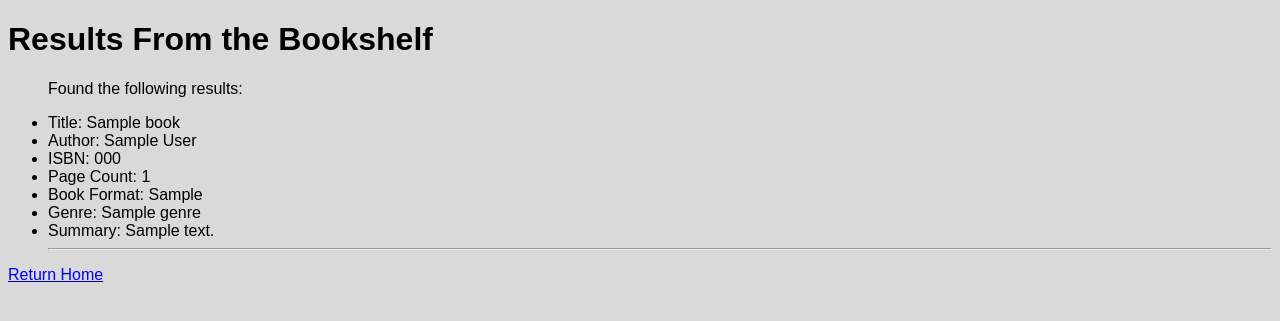
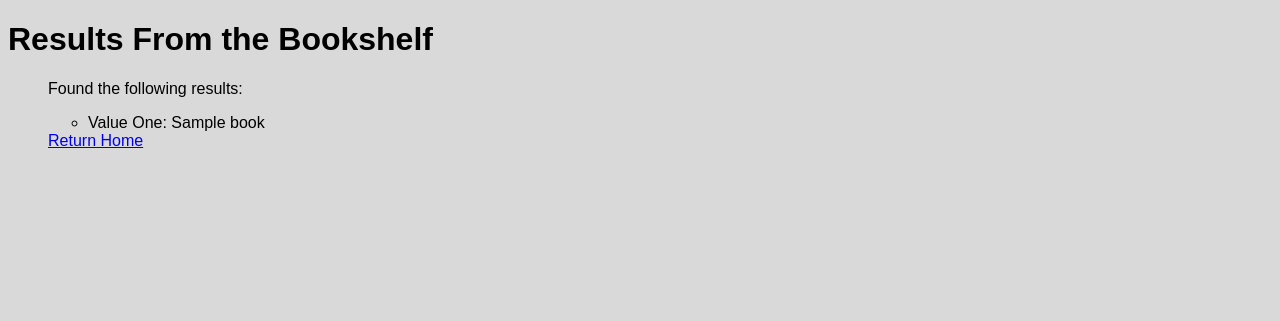
Before and after one commit to jzakilla/bookfinder, a Flask app: template libre_py/webify/templates/results.html in a window 1280 px wide. Shown: the top 321 px of the page. Run offline with Flask 2, Linux system fonts and the light colour scheme; the template is opened without the code that fills it: most values are stand-ins (such as "Sample title", 1, 10 or a date in 2020).

Commit message:
stuck on results

```diff
--- a/libre_py/webify/testing/templates/results.html
+++ b/libre_py/webify/testing/templates/results.html
@@ -11,14 +11,8 @@
 <ul>
 	<p>Found the following results:</p>
  {% for book in books %}
-	<li>Title: {{ book['title'] }}</li>
-	<li>Author: {{ book['author'] }}</li>
-	<li>ISBN: {{ book['isbn'] }}</li>
-	<li>Page Count: {{ book['page_count'] }}</li>
-	<li>Book Format: {{ book['book_format'] }}</li>
-	<li>Genre: {{ book['genre'] }}</li>
-	<li>Summary: {{ book['summary'] }}</li>
-	<hr>
+ 	<ul>
+ 		<li> Value One: {{ book['title'] }}
 {% endfor %}
 </ul>
 {% endblock %}
--- a/libre_py/webify/testing/webify.py
+++ b/libre_py/webify/testing/webify.py
@@ -184,18 +184,23 @@ def stocking():
 def results():
 	user_choice = request.form.get('user_choice')
 	user_input = request.form.get('user_input')
+	db = get_db_connection()
+	bookshelf = db.bookshelf
+
 
 	if user_choice == 'isbn':
 		user_input = user_input.replace("-", "")
-		books = get_books('isbn', user_input)
+		books = bookshelf.find({"isbn": user_input})
 	elif user_choice == 'author':
-		books = get_books('author', user_input)
+		books = bookshelf.find({"author": user_input})
 	elif user_choice == 'title':
-		books = get_books('title', user_input)
+		books = bookshelf.find({"author": user_input})
 
-	if (len(books) == 0):
+	if books == None:
 		return redirect(url_for('enrollment'))
 	else:
+		for item in books:
+			print(books)
 		return render_template('results.html', books=books)
 
 
```
